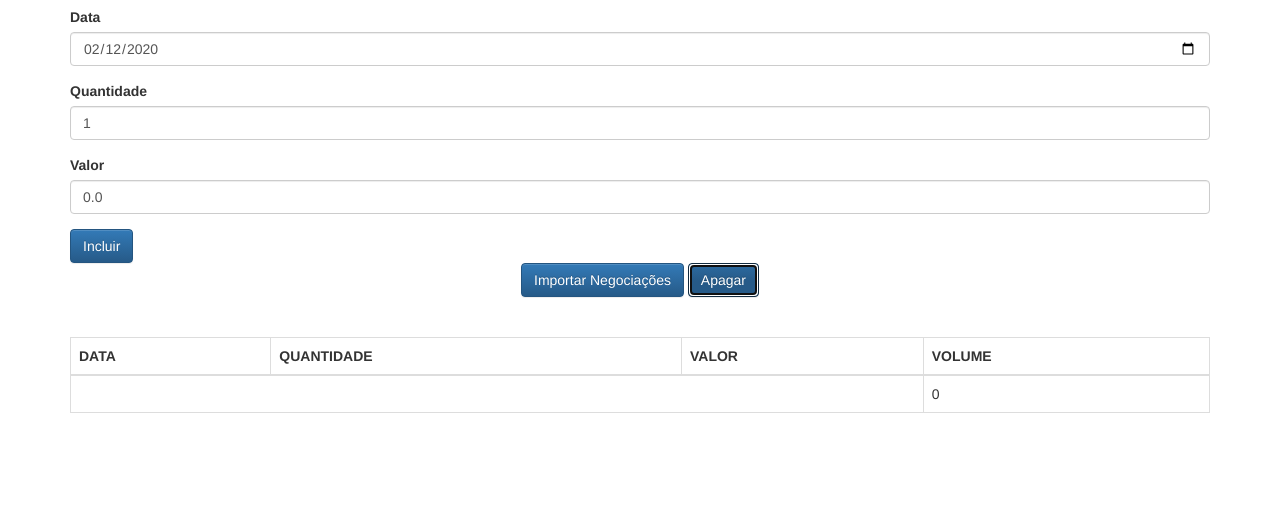
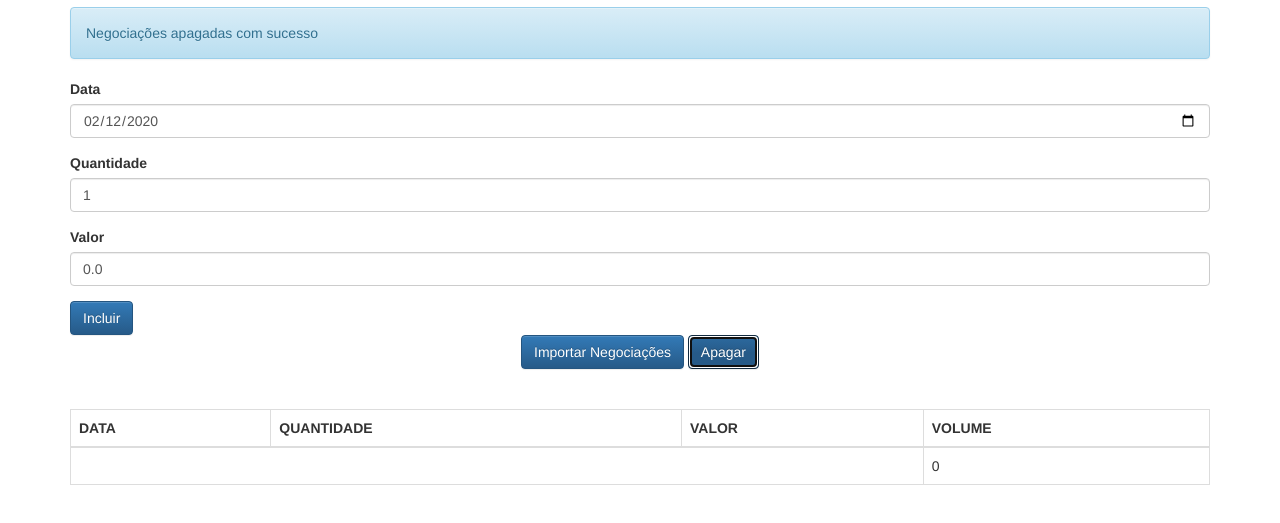
Before and after one commit to marciommrs/Formacao_React, a plain HTML site: page JavaScript_2/aluraframe/client/index.html in a window 1280 px wide. Both pictures are taken after a click on the button "Apagar". Shown: the part 63-586 px from the top of the page. Drawn offline with Linux system fonts and the light colour scheme.

Commit message:
Adicionando função de apagar lista de negociações

```diff
--- a/JavaScript_2/aluraframe/client/index.html
+++ b/JavaScript_2/aluraframe/client/index.html
@@ -36,7 +36,7 @@
         <button class="btn btn-primary text-center" type="button">
             Importar Negociações
         </button>
-        <button class="btn btn-primary text-center" type="button">
+        <button class="btn btn-primary text-center" type="button" onclick="negociacaoController.apaga()">
             Apagar
         </button>
     </div>
--- a/JavaScript_2/aluraframe/client/js/app/controllers/NegociacaoController.js
+++ b/JavaScript_2/aluraframe/client/js/app/controllers/NegociacaoController.js
@@ -29,6 +29,14 @@
     this._limpaFormulario();
   }
 
+  apaga() {
+    this._listaNegociacoes.apagar();
+    this._negociacoesView.update(this._listaNegociacoes);
+
+    this._mensagem.texto = 'Negociações apagadas com sucesso';
+    this._mensagemView.update(this._mensagem);
+  }
+
   _criaNegociacao() {
 
     return new Negociacao(
--- a/JavaScript_2/aluraframe/client/js/app/models/ListaNegociacoes.js
+++ b/JavaScript_2/aluraframe/client/js/app/models/ListaNegociacoes.js
@@ -13,4 +13,8 @@
     return [].concat(this._negociacoes);
   }
 
+  apagar() {
+    this._negociacoes = [];
+  }
+
 }
```
